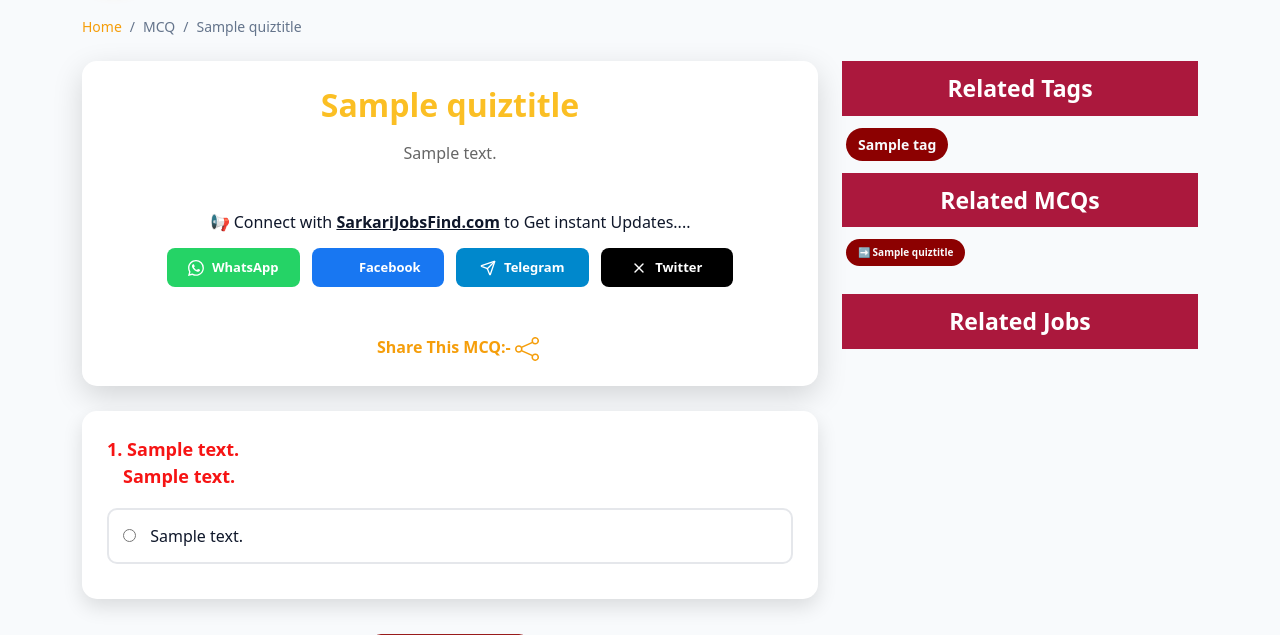
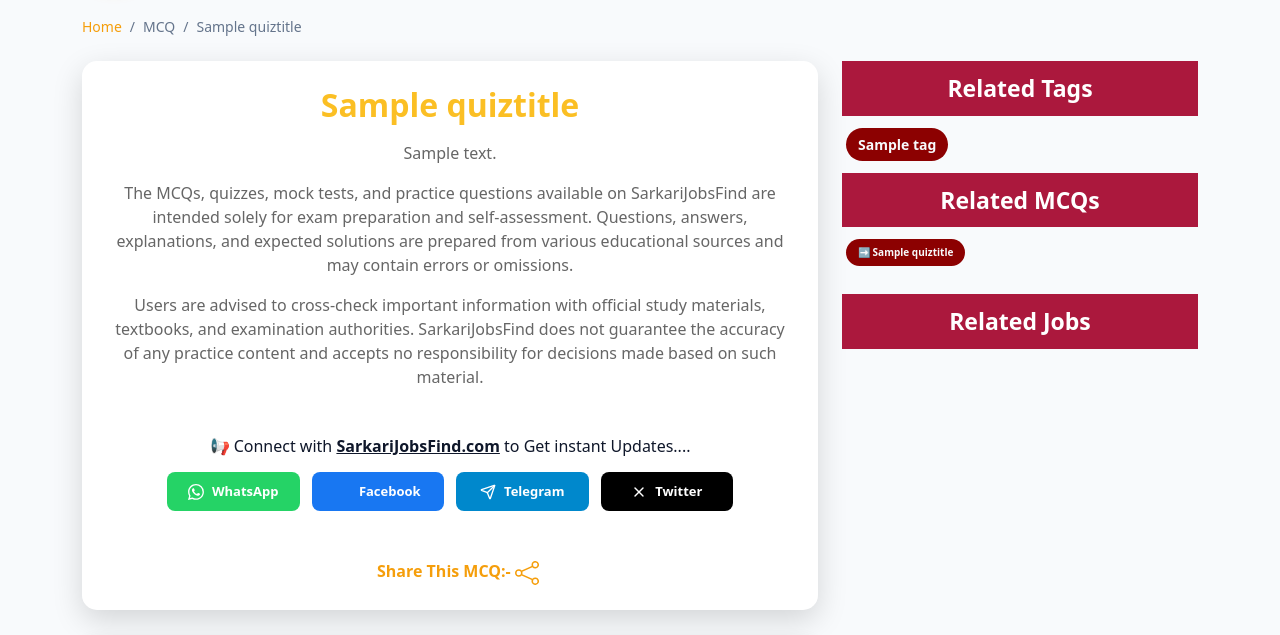
Before and after one commit to vishvajitrao1998/sarkarijobsfind.com, a Django app: a page that uses jobs/templates/quiz.html in a window 1280 px wide. Shown: the part 71-706 px from the top of the page. Run offline with Django 5.2, Linux system fonts and the light colour scheme; tables that the repository leaves empty hold one stand-in row (values such as "Sample post"); data that the repository does not hold is empty; some libraries are stand-ins or nearby versions.

Commit message:
added disclaimer to quiz page

```diff
--- a/jobs/templates/quiz.html
+++ b/jobs/templates/quiz.html
@@ -202,6 +202,17 @@
                 <p>{{ quiz.description }}</p>
                 {% endif %}
 
+                <div class="my-2">
+                    <p>The MCQs, quizzes, mock tests, and practice questions available on SarkariJobsFind are intended
+                        solely for exam preparation and self-assessment. Questions, answers, explanations, and expected
+                        solutions are prepared from various educational sources and may contain errors or omissions.
+                    </p>
+                    <p>
+                        Users are advised to cross-check important information with official study materials, textbooks,
+                        and examination authorities. SarkariJobsFind does not guarantee the accuracy of any practice
+                        content and accepts no responsibility for decisions made based on such material.</p>
+                </div>
+
                 <div class="container my-5">
                     <div class="mx-5">
                         <h6>📢 Connect with <strong class="text-decoration-underline">SarkariJobsFind.com</strong> to
@@ -249,9 +260,9 @@
                         {{ forloop.counter }}.
                         {{ question.question_text|safe }}
                         {% if question.question_desc %}
-                            <div class="question-description ms-3">
-                                {{ question.question_desc|safe }}
-                            </div>
+                        <div class="question-description ms-3">
+                            {{ question.question_desc|safe }}
+                        </div>
                         {% endif %}
                     </div>
                     {% for option in question.options.all %}
@@ -301,7 +312,7 @@
                 <div class="sarkari-header mb-2">Related MCQs</div>
                 {% for quiz in quizs %}
                 <a href="{% url 'quiz_detail' quiz.slug %}" class="tag" style="font-size: 10px;">
-                     ➡️ {{ quiz.title }}
+                    ➡️ {{ quiz.title }}
                 </a>
                 {% endfor %}
             </div>
```
